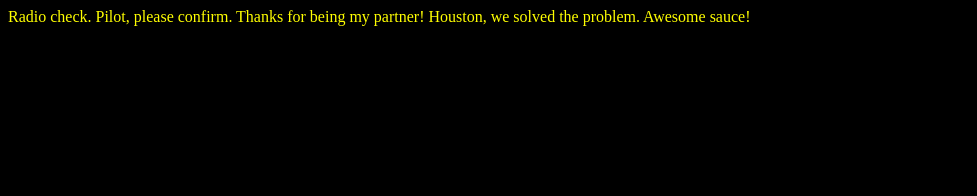
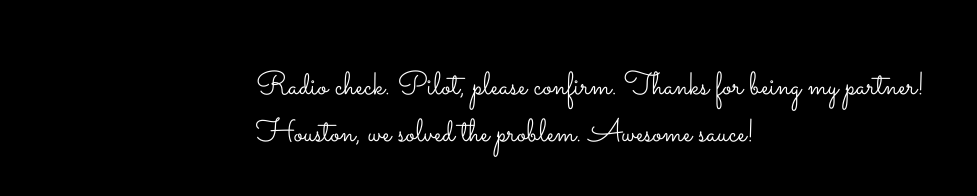
Before and after one commit to lisapuetz/communication-log, a plain HTML site: page index.html in a window 1280 px wide. Shown: the whole page, without its empty margins (0-977 px from the left). Drawn offline with Linux system fonts and the light colour scheme.

Commit message:
conflicting changes

```diff
--- a/index.html
+++ b/index.html
@@ -1,6 +1,7 @@
 <html>
    <head>
       <link rel="stylesheet" type="text/css" href="style.css">
+      <link href="https://fonts.googleapis.com/css?family=Sacramento" rel="stylesheet">
    </head>
    <body>
       <p>Radio check. Pilot, please confirm. Thanks for being my partner!
--- a/style.css
+++ b/style.css
@@ -1,4 +1,9 @@
 body {
-    color: yellow;
+    color: white;
     background-color: black;
+    font-family: 'Sacramento', cursive;
+    font-size: 32px;
+    margin-top: 5%;
+    margin-left: 20%;
+    margin-right: 20%;
  }
```
